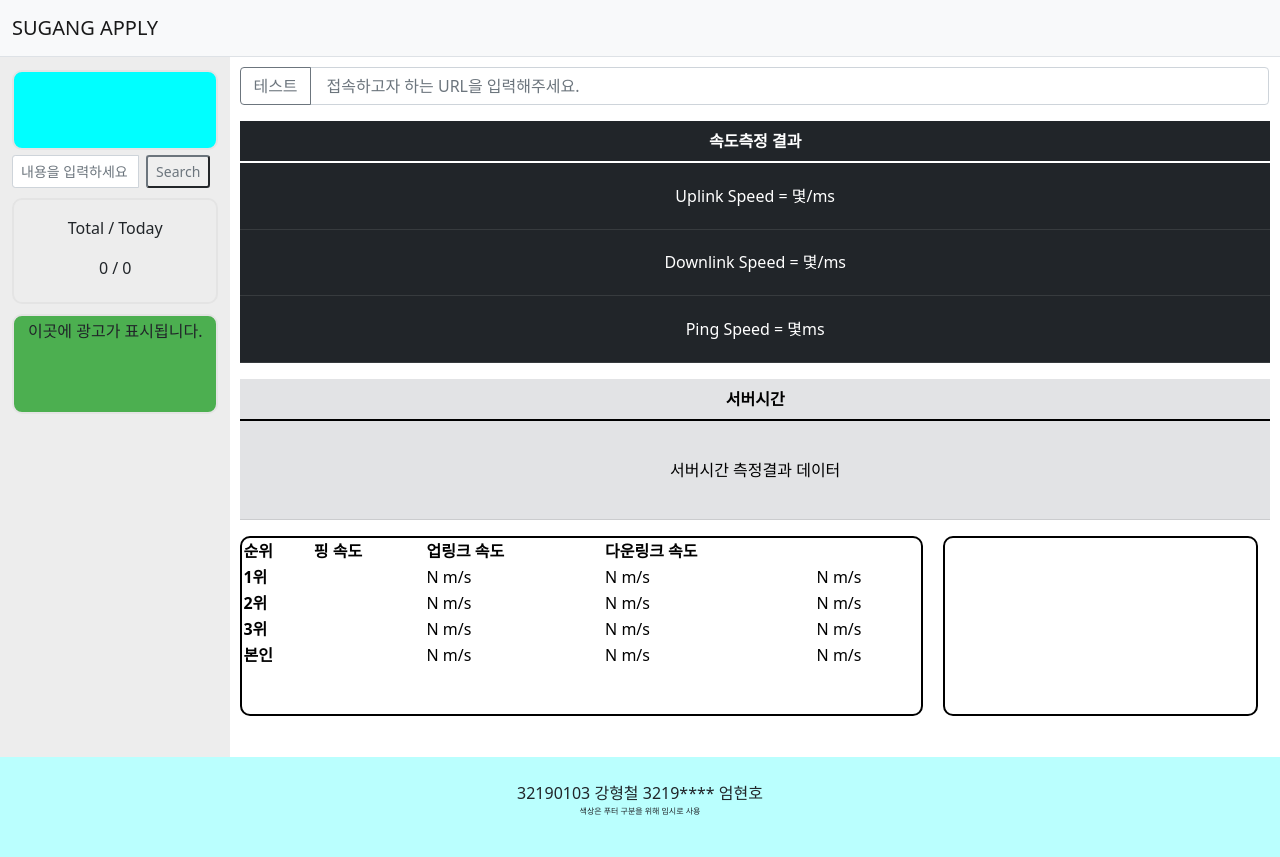
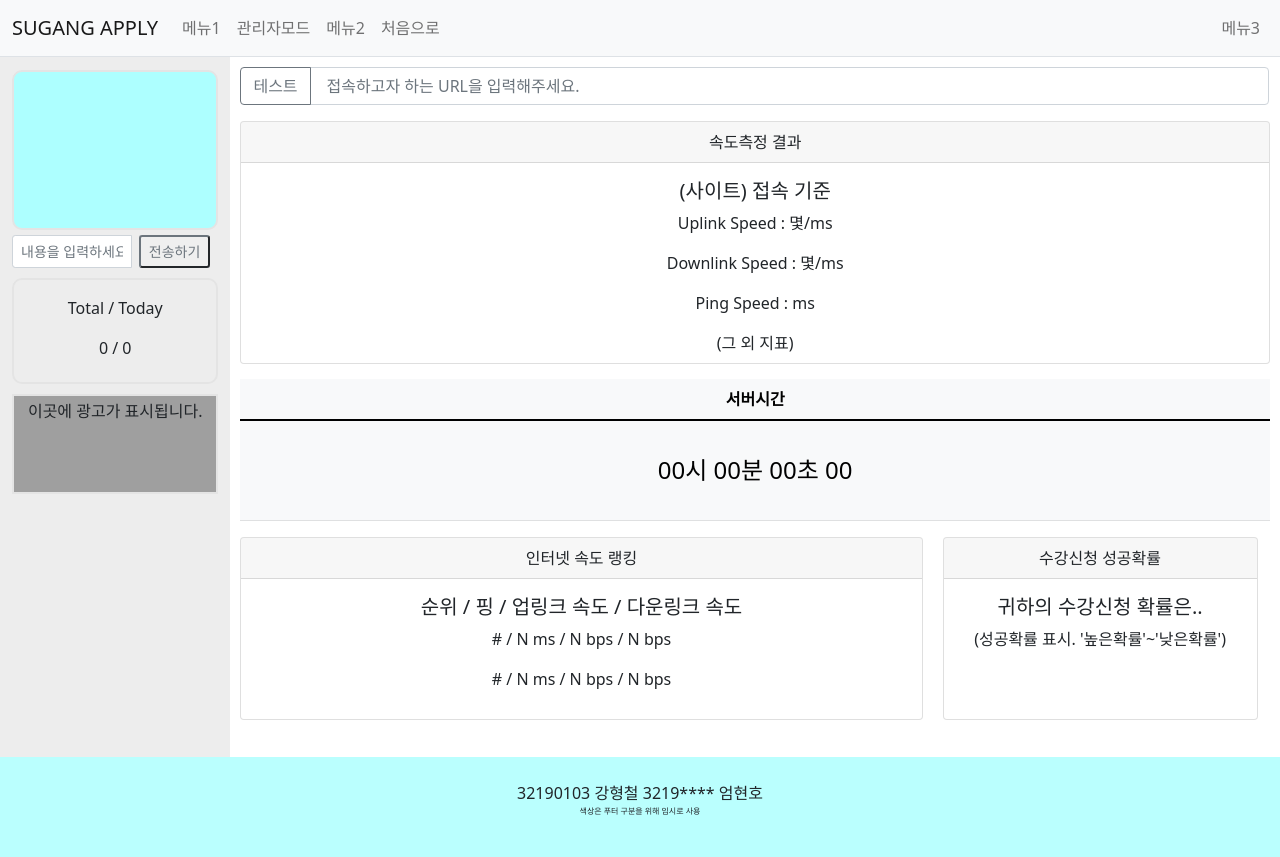
Before and after one commit to umleeho1/sugangapply, a Django app: page / in a window 1280 px wide. Run offline with Django 4.2, Linux system fonts and the light colour scheme; some libraries are stand-ins or nearby versions.

Commit message:
third commit

```diff
--- a/sugang/static/style.css
+++ b/sugang/static/style.css
@@ -6,12 +6,12 @@ div.URL-input {
 
 
 #chatbox {
-    height: 80px;
+    height: 160px;
     padding: 10px;
     overflow-y: scroll;
     margin-top: 10px;
     margin-bottom: 5px;
-    background: aqua;
+    background: rgb(173, 255, 255);
 }
 
 #message {
@@ -122,11 +122,10 @@ div.sidebar-chatbox{
 
 div.sidebar-adbox{
     border: 2px solid rgb(228,228,228);
-    border-radius: 10px;
     padding: 6px;
     margin: 10px 0px;
     height: 100px;
-    background-color: #4CAF50;
+    background-color: #9f9f9f;
     text-align:center;
     vertical-align:middle;
 }
@@ -142,14 +141,12 @@ section.result-table {
 div.advertisements {
     bottom: 0;
     height: 100px;
-    background-color: #4CAF50;
+    background-color: #6a6a6a;
 }
 
 .main-rankingbox {
     margin-left: 10px;
     margin-right:10px;
-    border:2px solid black;
-    border-radius: 10px;
     float:left;
     width: 65%;
     height:180px;
@@ -158,8 +155,6 @@ div.advertisements {
 .main-ratebox {
     margin-left: 10px;
     margin-right:10px;
-    border:2px solid black;
-    border-radius: 10px;
     float:left;
     width: 30%;
     height:180px;
@@ -168,4 +163,5 @@ div.advertisements {
 .table-responsive{
     width: 100%;
     overflow-x: auto;
+    overflow-y: auto;
 }
--- a/sugang/templates/mainpage.html
+++ b/sugang/templates/mainpage.html
@@ -10,20 +10,21 @@
     </div>
 
     <section class="result-table">
-        <table class="table table-dark table-striped-columns">
-            <thead>
-              <tr>
-                <th class="text-center">속도측정 결과</th>
-              </tr>
-            </thead>
-            <tbody style="height:200px; vertical-align:middle;">
-              <tr><td class="text-center"> Uplink Speed = 몇/ms</td></tr>
-              <tr><td class="text-center"> Downlink Speed = 몇/ms</td></tr>
-              <tr><td class="text-center"> Ping Speed = 몇ms</td></tr>
-            </tbody>
-          </table>
+      <div class="card text-center" style="margin-bottom:15px;">
+        <div class="card-header">
+          속도측정 결과
+        </div>
+        <div class="card-body" style="height:200px;">
+          <h5 class="card-title">(사이트) 접속 기준</h5>
+          <p class="card-text">Uplink Speed : 몇/ms</p>
+          <p class="card-text">Downlink Speed : 몇/ms</p>
+          <p class="card-text">Ping Speed : ms</p>
+          <p class="card-text">(그 외 지표)</p>
+        </div>
+      </div>
 
-          <table class="table table-secondary table-striped-colums">
+
+          <table class="table table-light table-striped-colums">
             <thead>
               <tr>
                 <th class="text-center">서버시간</th>
@@ -31,54 +32,38 @@
             </tead>
             <tbody>
               <tr>
-                <td class="text-center" style="height:100px; vertical-align:middle;">서버시간 측정결과 데이터</td>
+                <td class="text-center" style="height:100px; vertical-align:middle; font-size: 1.5em;">
+                  00시 00분 00초 00</td>
               </tr>
             </tbody>
           </table>
     </section>
 
-    <section>
+    <section style="vetical-align:middle;">
         <!-- 결과화면 두 곳을 float할 구역-->
         <div class="main-rankingbox">
-          <table class="table-primary table-responsive">
-            <thead>
-              <tr>
-                <th scope="col-2">순위</th>
-                <th scope="col-4">핑 속도</th>
-                <th scope="col-4">업링크 속도</th>
-                <th scope="col-4">다운링크 속도</th>
-              </tr>
-            </thead>
-            <tbody>
-              <tr class="text-left">
-                <th scope="row">1위<th>
-                  <td>N m/s</td>
-                  <td>N m/s</td>
-                  <td>N m/s</td>
-              </tr>
-              <tr class="text-left">
-                <th scope="row">2위<th>
-                  <td>N m/s</td>
-                  <td>N m/s</td>
-                  <td>N m/s</td>
-              </tr>
-              <tr class="text-left">
-                <th scope="row">3위<th>
-                  <td>N m/s</td>
-                  <td>N m/s</td>
-                  <td>N m/s</td>
-              </tr>
-              <tr class="text-left">
-                <th scope="row">본인<th>
-                  <td>N m/s</td>
-                  <td>N m/s</td>
-                  <td>N m/s</td>
-              </tr>
-            </tbody>
-          </table>
+          <div class="card text-center">
+            <div class="card-header">
+              인터넷 속도 랭킹
+            </div>
+            <div class="card-body" style="height:140px;">
+              <h5 class="card-title">순위 / 핑 / 업링크 속도 / 다운링크 속도</h5>
+              <p class="card-text"># / N ms / N bps / N bps</p>
+              <p class="card-text"># / N ms / N bps / N bps</p>
+            </div>
+          </div>
         </div>
 
         <div class="main-ratebox">
+          <div class="card text-center" style="vertical-align:middle;">
+            <div class="card-header">
+              수강신청 성공확률
+            </div>
+            <div class="card-body" style="height:140px;">
+              <h5 class="card-title">귀하의 수강신청 확률은..</h5>
+              <p class="card-text">(성공확률 표시. '높은확률'~'낮은확률')</p>
+            </div>
+          </div>
         </div>
     </section>
 
--- a/sugang/templates/navbar.html
+++ b/sugang/templates/navbar.html
@@ -9,5 +9,19 @@
                 aria-label="Toggle navigation">
             <span class="navbar-toggler-icon"></span>
         </button>
-
+        <div class="collapse navbar-collapse" id="navbarSupportedContent">
+            <ul class="navbar-nav me-auto mb-2 mb-lg-0">
+                <li class="nav-item"><a class="nav-link" href="">메뉴1</a></li>
+                <li><a class="nav-link" href="admin/">관리자모드</a></li>
+                <li><a class="nav-link" href="">메뉴2</a></li>
+                <li><a class="nav-link" href="">처음으로</a></li>
+            </ul>
+        </div>
+        <span>
+            <ul class="navbar-nav me-auto mb-2 mb-lg-0">
+                <li style="background-position:right;">
+                    <a class="nav-link" href="">메뉴3</a>
+                </li>
+            </ul>
+        </span>
     </div>
--- a/sugang/templates/sidebar.html
+++ b/sugang/templates/sidebar.html
@@ -8,7 +8,7 @@
     <div class="input-group input-group-sm">
         <input type="text" class="form-control" placeholder="내용을 입력하세요">
         <div class="input-group-append px-2">
-          <button class="btn-sm btn-outline-secondary" type="button">Search</button>
+          <button class="btn-sm btn-outline-secondary" type="button">전송하기</button>
         </div>
     </div>
 
@@ -22,9 +22,9 @@
     </div>
 
      <!-- 광고 영역 -->
-    <div id="ad" class="sidebar-adbox">
+    <div id="ad" class="sidebar-adbox" style="vertical-align:middle;">
         <!-- 광고 내용 -->
-        <h6>이곳에 광고가 표시됩니다.</h6>
+        <h6 style="vertical-align:middle;">이곳에 광고가 표시됩니다.</h6>
     </div>
 
 </div>
```
